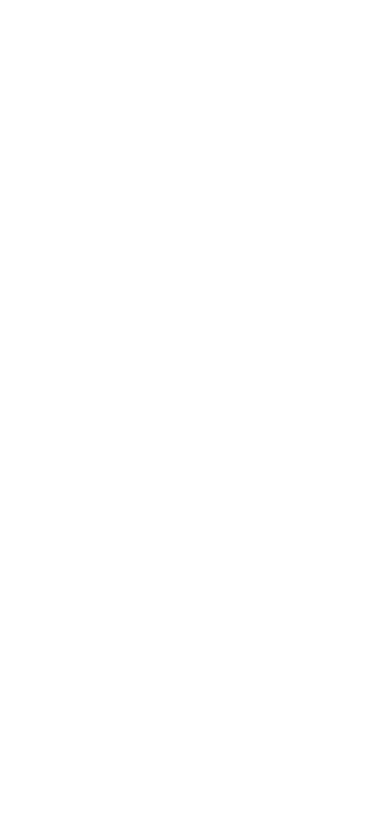
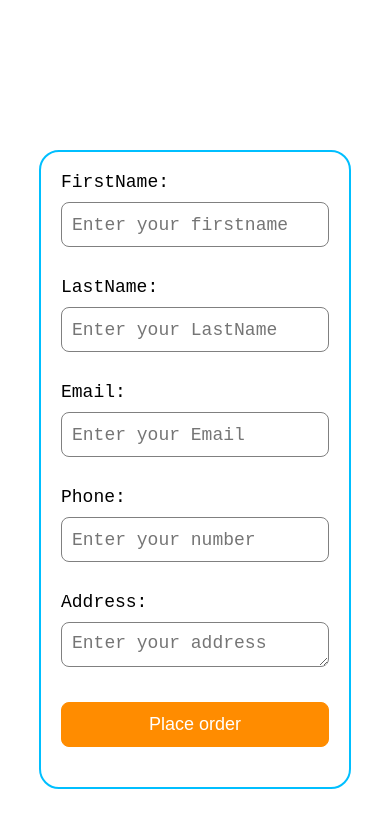
Before and after one commit to Vignesh2828/ticktix-learnings, a Next.js app: page /checkout in a window 390 px wide. Shown: the top 828 px of the page. Built offline with nearby package versions, Linux system fonts and the light colour scheme.

Commit message:
fix the responsiveness and dark mode text color

```diff
--- a/src/pages/checkout/index.tsx
+++ b/src/pages/checkout/index.tsx
@@ -22,7 +22,7 @@ const defaultValues = {
 
 export default function CheckOutPage() {
   const dispatch = useDispatch();
-    const[successMessage, setSuccessMessage] = useState('');
+  const [successMessage, setSuccessMessage] = useState("");
 
   const {
     handleSubmit,
@@ -32,16 +32,25 @@ export default function CheckOutPage() {
   } = useForm({ defaultValues });
 
   const OnSubmit = (data: FormValues) => {
-    setSuccessMessage(`your order booked successfully ${data.FirstName}`)
-    alert(`your order booked successfully ${data.FirstName}`)
-   dispatch(addCustomer(data))
+    setSuccessMessage(`your order booked successfully ${data.FirstName}`);
+    alert(`your order booked successfully ${data.FirstName}`);
+    dispatch(addCustomer(data));
   };
 
   return (
     <>
       <form onSubmit={handleSubmit(OnSubmit)}>
         <div>
-          <h1 style={{fontFamily:"monospace", margin:"20px", fontSize:"40px", marginLeft:"800px"}}>CheckOut Now</h1>
+          <h1
+            style={{
+              fontFamily: "monospace",
+              margin: "20px",
+              fontSize: "40px",
+              marginLeft: "800px",
+            }}
+          >
+            CheckOut Now
+          </h1>
           <p style={successStyle}>{successMessage}</p>
         </div>
         <div style={loginStyle}>
@@ -54,15 +63,19 @@ export default function CheckOutPage() {
                 required: "FirstName Required",
                 maxLength: {
                   value: 20,
-                message: "20 chars only allowed",
+                  message: "20 characters only allowed",
                 },
                 pattern: {
                   value: /^[A-Za-z]+$/,
-                message: "only chars allowed",
+                  message: "only characters allowed",
                 },
               }}
               render={({ field }) => (
-              <input style={inputStyle} {...field} placeholder="Enter your firstname" />
+                <input
+                  style={inputStyle}
+                  {...field}
+                  placeholder="Enter your firstname"
+                />
               )}
             />
             <p style={errorStyle}>{errors.FirstName?.message}</p>
@@ -85,7 +98,11 @@ export default function CheckOutPage() {
                 },
               }}
               render={({ field }) => (
-              <input {...field}  style={inputStyle} placeholder="Enter your LastName" />
+                <input
+                  {...field}
+                  style={inputStyle}
+                  placeholder="Enter your LastName"
+                />
               )}
             />
             <p style={errorStyle}>{errors.LastName?.message}</p>
@@ -104,7 +121,11 @@ export default function CheckOutPage() {
                 },
               }}
               render={({ field }) => (
-              <input {...field}  style={inputStyle} placeholder="Enter your Email" />
+                <input
+                  {...field}
+                  style={inputStyle}
+                  placeholder="Enter your Email"
+                />
               )}
             />
             <p style={errorStyle}>{errors.Email?.message}</p>
@@ -117,9 +138,9 @@ export default function CheckOutPage() {
               control={control}
               rules={{
                 required: "Phone number Required",
-              maxLength : {
-                value : 10,
-                message : "only 10 numbers"
+                maxLength: {
+                  value: 10,
+                  message: "only 10 numbers",
                 },
                 pattern: {
                   value: /[0-9]/,
@@ -127,7 +148,11 @@ export default function CheckOutPage() {
                 },
               }}
               render={({ field }) => (
-              <input {...field}  style={inputStyle} placeholder="Enter your number" />
+                <input
+                  {...field}
+                  style={inputStyle}
+                  placeholder="Enter your number"
+                />
               )}
             />
             <p style={errorStyle}>{errors.Phone?.message}</p>
@@ -146,7 +171,11 @@ export default function CheckOutPage() {
                 },
               }}
               render={({ field }) => (
-              <textarea {...field} style={inputStyle} placeholder="Enter your address" />
+                <textarea
+                  {...field}
+                  style={inputStyle}
+                  placeholder="Enter your address"
+                />
               )}
             />
             <p style={errorStyle}>{errors.Address?.message}</p>
@@ -163,56 +192,52 @@ const errorStyle: React.CSSProperties = {
 };
 
 const successStyle: React.CSSProperties = {
-  color:"green",
-  fontFamily:"cursive",
-  fontSize:"25px",
-  marginLeft:"700px",
-  marginTop:"40px"
-}
+  color: "green",
+  fontFamily: "cursive",
+  fontSize: "25px",
+  marginLeft: "auto",
+  marginRight: "auto",
+  marginTop: "40px",
+};
 
 const loginStyle: React.CSSProperties = {
-  marginLeft: "750px",
-  marginTop: "80px",
-  width: "400px",
-  height: "700px",
-  padding:"20px",
-  border:"2px solid #00bfff ",
-  borderRadius:"20px"
-
+  margin: "20px auto",
+  width: "80%",
+  padding: "20px",
+  border: "2px solid #00bfff",
+  borderRadius: "20px",
 };
 
 const inputStyle: React.CSSProperties = {
   height: "45px",
-  width: "300px",
-  border:"1px solid gray",
-  borderRadius:"8px",
-  padding:"10px",
-  margin:"10px",
-  fontFamily:"monospace",
-  fontSize : "18px"
-
+  width: "100%",
+  border: "1px solid gray",
+  borderRadius: "8px",
+  padding: "10px",
+  margin: "10px 0",
+  fontFamily: "monospace",
+  fontSize: "18px",
 };
 
 const labelStyle: React.CSSProperties = {
-    fontFamily:"monospace",
-    fontSize : "18px"
-
+  fontFamily: "monospace",
+  fontSize: "18px",
 };
 
-const buttonStyle : React.CSSProperties = {
-    height : "45px",
-    width : "120px",
-    border:"1px solid #ff8c00",
-    borderRadius:"8px",
-    margin:"20px",
-    color:"white",
-    backgroundColor:"#ff8c00",
-    fontSize:"18px",
-    fontFamily:"sans-serif",
-    cursor:"pointer"
-}
+const buttonStyle: React.CSSProperties = {
+  height: "45px",
+  width: "100%",
+  border: "1px solid #ff8c00",
+  borderRadius: "8px",
+  margin: "20px 0",
+  color: "white",
+  backgroundColor: "#ff8c00",
+  fontSize: "18px",
+  fontFamily: "sans-serif",
+  cursor: "pointer",
+};
 
-const forgotStyle : React.CSSProperties = {
-    textDecoration:"underline",
-    fontFamily:"monospace"
-}
+const forgotStyle: React.CSSProperties = {
+  textDecoration: "underline",
+  fontFamily: "monospace",
+};
--- a/src/styles/globals.css
+++ b/src/styles/globals.css
@@ -42,7 +42,7 @@
 
 @media (prefers-color-scheme: dark) {
   :root {
-    --foreground-rgb: 255, 255, 255;
+    --foreground-rgb: 150, 150, 150;
     --background-start-rgb: 0, 0, 0;
     --background-end-rgb: 0, 0, 0;
 
```
Also changed, not shown: src/components/redux_ecomm/showProduct.tsx (+27 -7 lines), src/components/redux_ecomm/style.module.css (added, +9 -0 lines). Lines whose indentation alone changed are shown as unchanged.
